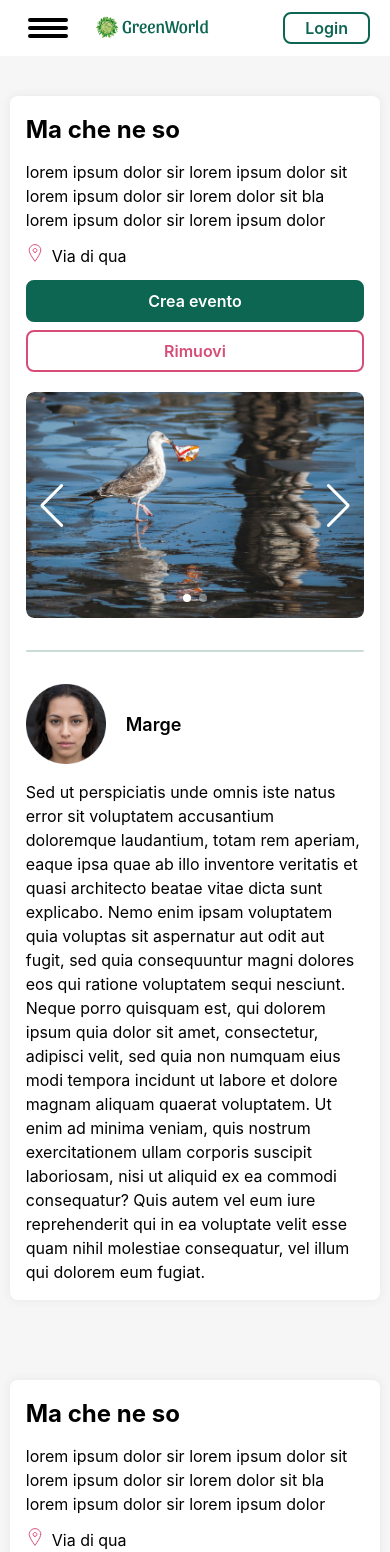
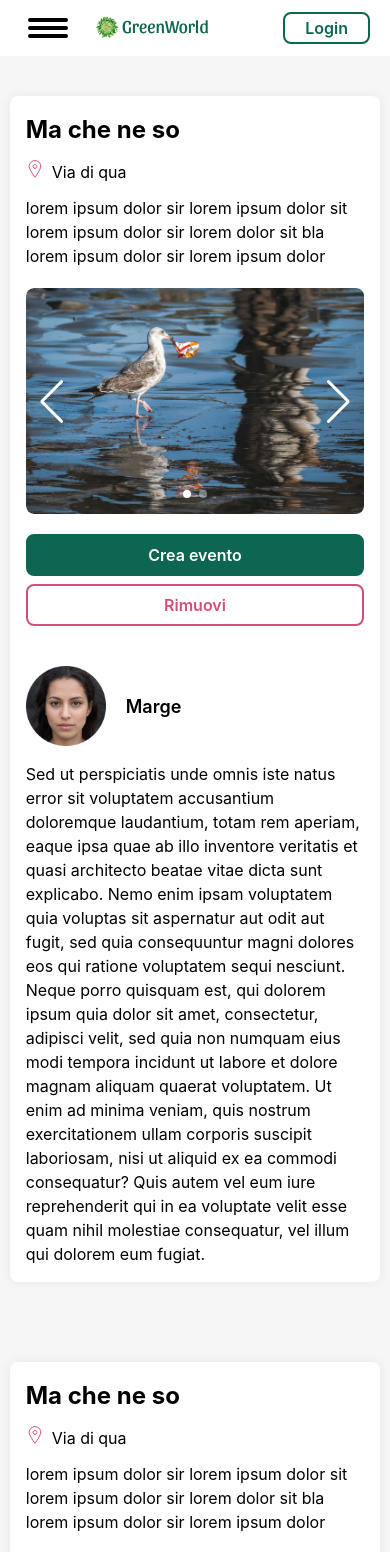
Before and after one commit to Ivanf1/greenworld-frontend, a React (Create React App) app: page /segnalazioni in a window 390 px wide. Shown: the top 1552 px of the page. Built offline with nearby package versions, Linux system fonts and the light colour scheme.

Commit message:
fix: segnalazione card responsiveness

```diff
--- a/src/components/SegnalazioneCard.tsx
+++ b/src/components/SegnalazioneCard.tsx
@@ -4,29 +4,31 @@ import mapMarkImg from "../assets/map-mark.svg";
 
 const SegnalazioneCard = () => {
   return (
-    <div className="card p-4 md:p-10 flex flex-col space-y-8 md:space-y-5 w-[95%] max-w-[95%] md:max-w-[1000px]">
-      <div className="grid grid-cols-1 gap-y-5 md:grid-cols-2 md:gap-10">
-        <div className="row-start-2 md:row-start-auto">
+    <div className="card p-4 md:p-10 flex flex-col space-y-10 md:space-y-20 w-[95%] max-w-[95%] md:max-w-[1000px]">
+      <div className="grid grid-cols-1 grid-rows-[repeat(3,auto)] gap-y-5 lg:grid-cols-2 lg:grid-rows-[repeat(2,auto)] lg:gap-10">
+        <div className="row-start-2 lg:row-start-1 lg:row-span-2">
           <Carousel />
         </div>
+
         <div className="flex flex-1 flex-col space-y-3">
           <h3 className="font-bold text-xl">Ma che ne so</h3>
+          <div className="flex items-start space-x-2">
+            <img src={mapMarkImg} alt="" />
+            <p className="">Via di qua</p>
+          </div>
           <p>
             lorem ipsum dolor sir lorem ipsum dolor sit lorem ipsum dolor sir lorem dolor sit bla
             lorem ipsum dolor sir lorem ipsum dolor
           </p>
-          <div className="flex items-start space-x-2">
-            <img src={mapMarkImg} alt="" />
-            <p className="">Via di qua</p>
-          </div>
-          <div className="flex flex-col md:flex-row md:flex-1 md:items-end space-y-2 my-8 md:mt-0 md:space-x-5 md:mb-5">
-            <button className="primary">Crea evento</button>
-            <button className="delete">Rimuovi</button>
-          </div>
+        </div>
+
+        <div className="flex flex-col md:flex-row md:items-end space-y-2 md:mt-0 md:space-x-5 md:mb-5">
+          <button className="primary">Crea evento</button>
+          <button className="delete">Rimuovi</button>
         </div>
       </div>
-      <div className="separator w-full my-5"></div>
-      <div className="">
+
+      <div>
         <div className="flex items-center space-x-5">
           <img className="profile-img" src={profileImg} alt="" />
           <h4 className="font-semibold">Marge</h4>
```
